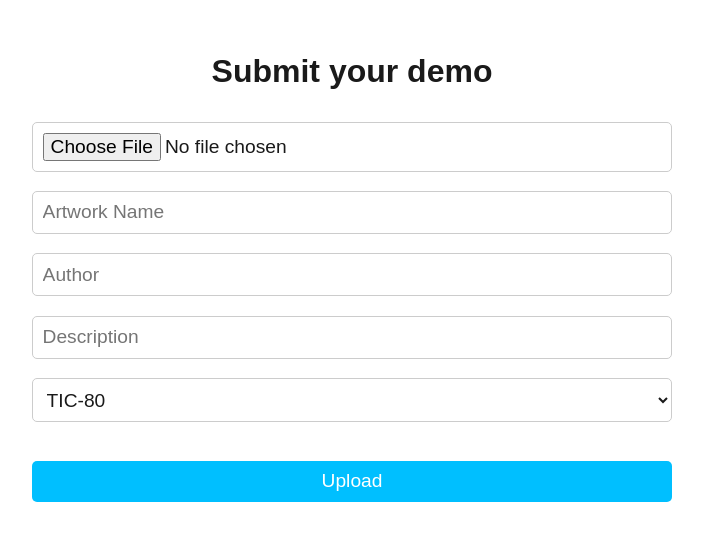
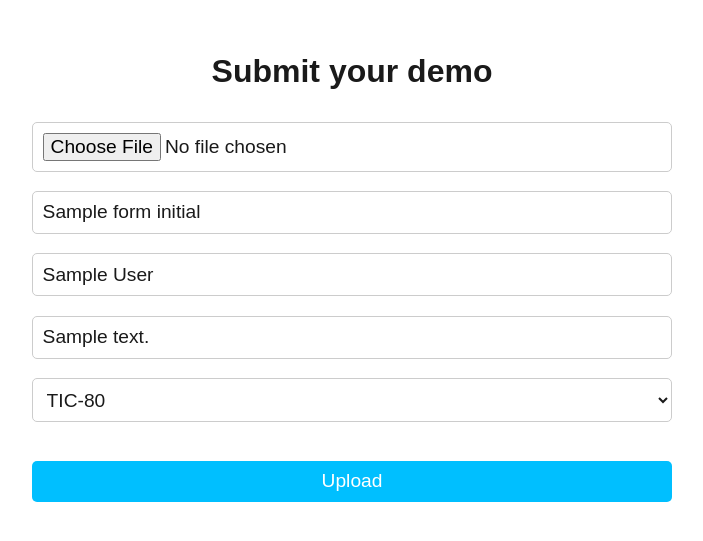
Before and after one commit to DOTAalto/pms, a Flask app: template templates/upload.html in a window 1280 px wide. Shown: the top 541 px of the page, without its empty margins (288-991 px from the left). Run offline with Flask 3, Linux system fonts and the light colour scheme; the template is opened without the code that fills it: most values are stand-ins (such as "Sample title", 1, 10 or a date in 2020).

Commit message:
Load initial values

```diff
--- a/file_upload_server.py
+++ b/file_upload_server.py
@@ -13,47 +13,57 @@ else:
     app.config['COUNTER'] = 0
 
 
-@app.route('/', methods=['GET', 'POST'])
+@app.route('/', methods=['POST'])
 def upload_file():
-    if request.method == 'POST':
-        submission_id = request.cookies.get('submission_id')
-        if submission_id:
-            # Delete old file if new is uploaded
-            path = os.path.join(app.config['UPLOAD_FOLDER'], submission_id)
-            file = request.files.get('file')
-            if file:
-                files = glob.glob(f'{path}/*')
-                for f in files:
-                    os.remove(f)
-        else:
-            # New submission
-            app.config['COUNTER'] += 1
-            path = os.path.join(app.config['UPLOAD_FOLDER'], str(app.config['COUNTER']))
-            os.makedirs(path)
+    submission_id = request.cookies.get('submission_id')
+    if submission_id:
+        # Delete old file if new is uploaded
+        path = os.path.join(app.config['UPLOAD_FOLDER'], submission_id)
+        file = request.files.get('file')
+        if file:
+            files = glob.glob(f'{path}/*')
+            for f in files:
+                os.remove(f)
+    else:
+        # New submission
+        app.config['COUNTER'] += 1
+        path = os.path.join(app.config['UPLOAD_FOLDER'], str(app.config['COUNTER']))
+        os.makedirs(path)
 
-        file = request.files.get('file')
-        artwork_name = request.form.get('artwork_name')
-        author = request.form.get('author')
-        description = request.form.get('description')
-        platform = request.form.get('platform')
+    file = request.files.get('file')
+    artwork_name = request.form.get('artwork_name')
+    author = request.form.get('author')
+    description = request.form.get('description')
+    platform = request.form.get('platform')
 
-        if file or not submission_id:
-            file.save(os.path.join(path, file.filename))
+    if file or not submission_id:
+        file.save(os.path.join(path, file.filename))
 
-        info = {
-            "title": artwork_name,
-            "author": author,
-            "description": description,
-            "platform": platform
-        }
+    info = {
+        "title": artwork_name,
+        "author": author,
+        "description": description,
+        "platform": platform
+    }
 
-        with open(os.path.join(path, "info.json"), "w") as outfile:
-            json.dump(info, outfile, indent=4)
+    with open(os.path.join(path, "info.json"), "w") as outfile:
+        json.dump(info, outfile, indent=4)
 
-        resp = make_response(render_template('result.html'))
-        resp.set_cookie('submission_id', str(app.config['COUNTER']))
-        return resp
-    return render_template('upload.html')
+    resp = make_response(render_template('result.html'))
+    resp.set_cookie('submission_id', str(app.config['COUNTER']))
+    return resp
+
+
+@app.route('/', methods=['GET'])
+def get_form():
+    submission_id = request.cookies.get('submission_id')
+    form_initial = {}
+    if submission_id:
+        path = os.path.join(app.config['UPLOAD_FOLDER'], submission_id)
+        with open(os.path.join(path, "info.json"), "r") as json_file:
+            info = json.load(json_file)
+            form_initial = info
+    return render_template('upload.html', form_initial=form_initial)
 
 
 if __name__ == '__main__':
--- a/templates/upload.html
+++ b/templates/upload.html
@@ -11,14 +11,14 @@
     <h1>Submit your demo</h1>
     <form method="POST" enctype="multipart/form-data">
         <input type="file" name="file">
-        <input type="text" name="artwork_name" placeholder="Artwork Name">
-        <input type="text" name="author" placeholder="Author">
-        <input type="text" name="description" placeholder="Description">
+        <input type="text" name="artwork_name" placeholder="Artwork Name" value="{{ form_initial.title }}">
+        <input type="text" name="author" placeholder="Author" value="{{ form_initial.author }}">
+        <input type="text" name="description" placeholder="Description" value="{{ form_initial.description }}">
         <select name="platform">
-            <option value="TIC-80">TIC-80</option>
-            <option value="PICO-8">PICO-8</option>
-            <option value="WASM-4">WASM-4</option>
-            <option value="UXN+Varvara">UXN+Varvara</option>
+            <option value="TIC-80" {% if form_initial.platform == 'TIC-80' %}selected{% endif %}>TIC-80</option>
+            <option value="PICO-8"{% if form_initial.platform == 'PICO-8' %}selected{% endif %}>PICO-8</option>
+            <option value="WASM-4"{% if form_initial.platform == 'WASM-4' %}selected{% endif %}>WASM-4</option>
+            <option value="UXN+Varvara"{% if form_initial.platform == 'UXN+Varvara' %}selected{% endif %}>UXN+Varvara</option>
         </select>
         <input type="submit" value="Upload">
     </form>
```
